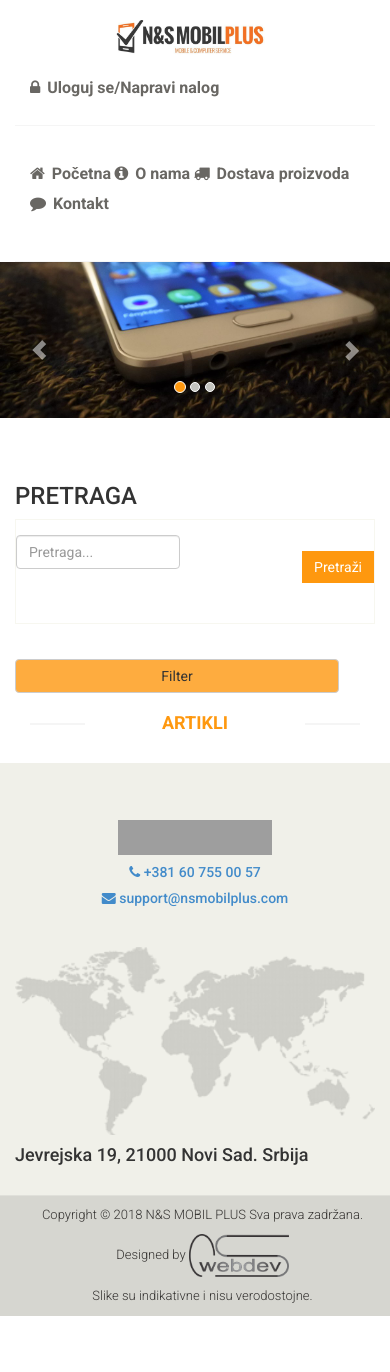
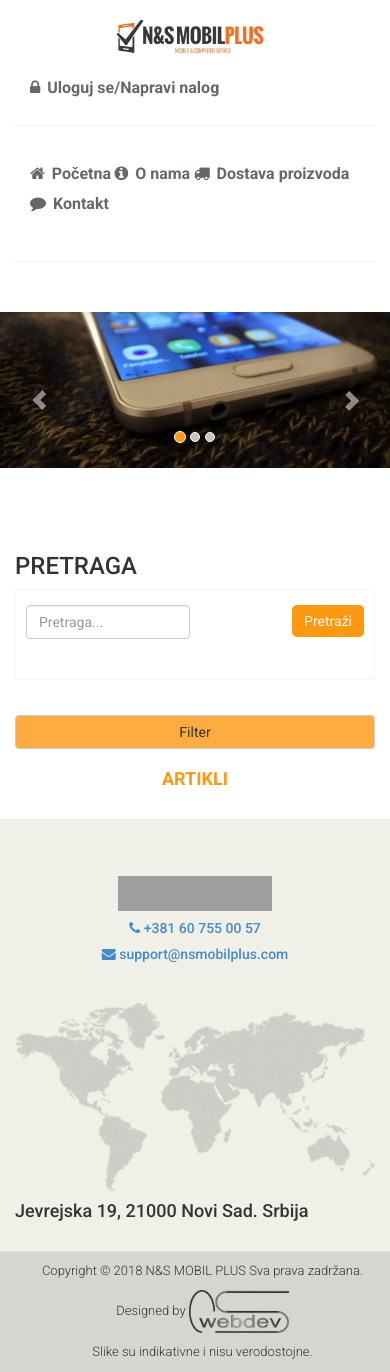
Before and after one commit to papulic/NSMOBILPLUS, a Django app: page / in a window 390 px wide. Before the commit the page ends 1316 px from the top, so only its background shows below. Run offline with Django 3.2, Linux system fonts and the light colour scheme; data that the repository does not hold is empty; grey boxes are pictures that could not be loaded.

Commit message:
Add files via upload

```diff
--- a/eprodaja/static/eprodaja/css/main.css
+++ b/eprodaja/static/eprodaja/css/main.css
@@ -619,16 +619,7 @@
   z-index:3;
 }
 
-.left-sidebar h2:after, h2.title:after{
-	content: " ";
-	position: absolute;
-	border: 1px solid #f5f5f5;
-	bottom:8px;
-	left: 0;
-	width: 100%;
-	height: 0;
-	z-index: -2;
-}
+
 
 .left-sidebar h2:before{
 	content: " ";
@@ -672,9 +663,19 @@
 .category-products .panel-default .panel-heading .panel-title a {
   color: #000000;
   font-family: 'Roboto', sans-serif;
-  font-size: 18px;
+  font-size: 14px;
   text-decoration: none;
   text-transform: uppercase;
+}
+
+.category-products .panel-default .panel-heading .panel-title a:hover, .offcanvas a:focus{
+    color: #696763;
+}
+
+@media screen and (max-width: 992px) {
+    .category-products .panel-default .panel-heading .panel-title a {
+      font-size: 12px;
+    }
 }
 
 .panel-group .panel-heading + .panel-collapse .panel-body {
@@ -706,6 +707,12 @@
   font-family: 'Roboto', sans-serif;
   font-size: 12px;
   text-transform: uppercase;
+}
+
+@media screen and (max-width: 992px) {
+    .panel-body ul li a {
+      font-size: 10px;
+    }
 }
 
 .brands-name {
@@ -857,7 +864,7 @@
 }
 
 #button_xs{
-    width: 90%;
+    width: 100%;
     margin-bottom: 20px;
     z-index: 98;
     background-color: rgba(254, 152, 15,0.8);
@@ -1359,6 +1366,13 @@
   margin-bottom: 185px;
   margin-top: 185px;
   overflow: hidden;
+}
+
+@media screen and (max-width: 992px) {
+    #form {
+      margin-bottom: 100px;
+      margin-top: 30px;
+    }
 }
 
 .login-form {
@@ -2257,7 +2271,6 @@
   background:#FE980F;
   border: 0 none;
   border-radius: 0;
-  margin-top: 16px;
 }
 
 .blank-arrow {
@@ -2439,7 +2452,7 @@
 .sidenav a {
     padding: 8px 8px 8px 32px;
     text-decoration: none;
-    font-size: 25px;
+    font-size: 14px;
     color: #818181;
     display: block;
 }
@@ -2459,6 +2472,21 @@
     margin-left: 10px;
     margin-right: 10px;
 }
-.sidenav h2{
+.sidenav h3{
     margin-top: 20px;
-}
+    font-size: 16px;
+}
+
+#pretrazi_artikle{
+    border-radius: 5px;
+    margin-right: 10px;
+}
+
+#search-input{
+    margin-left: 10px;
+}
+
+#slider, #o_nama, #cart_items, #contact-page {
+  margin-bottom: 20px;
+  margin-top: 50px;
+}
```
